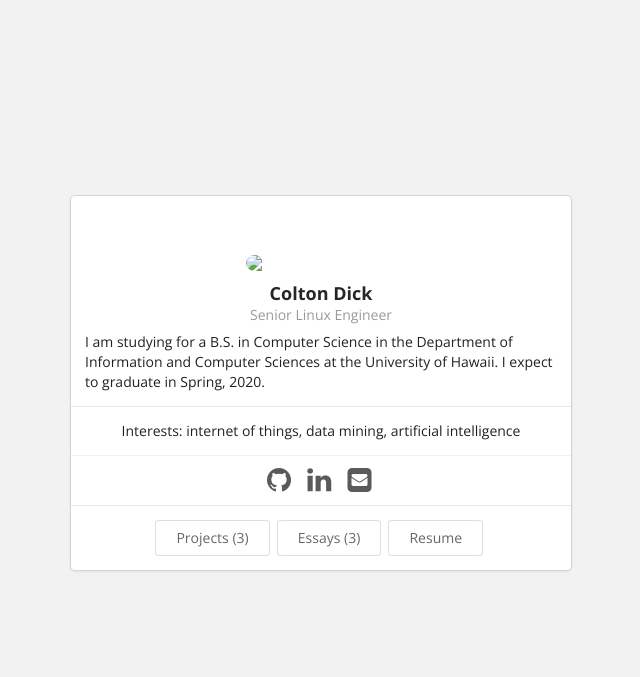
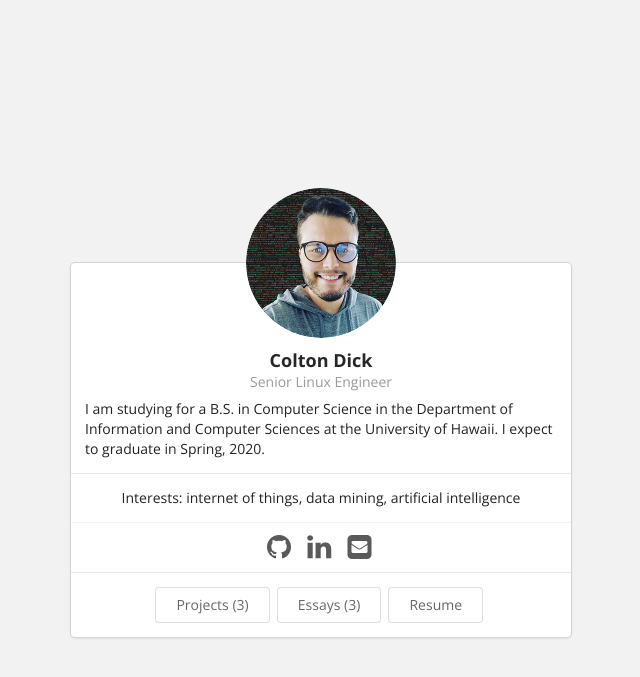
Before and after one commit to coltondick/coltondick.github.io, a Jekyll site: the page built from index.html, in a window 1280 px wide. Shown: the top 677 px of the page, without its empty margins (319-959 px from the left). Built offline with Jekyll 4.4.1, drawn with Linux system fonts in a browser that asks for light colours.

Commit message:
Initial Commit

```diff
--- a/_data/bio.json
+++ b/_data/bio.json
@@ -2,7 +2,7 @@
   "basics": {
     "name": "Colton Dick",
     "label": "Senior Linux Engineer",
-    "picture": "https://coltondick.github.io/template/images/profile.png",
+    "picture": "https://coltondick.github.io/images/profile.png",
     "email": "",
     "phone": "",
     "website": "https://coltondick.github.io",
```
